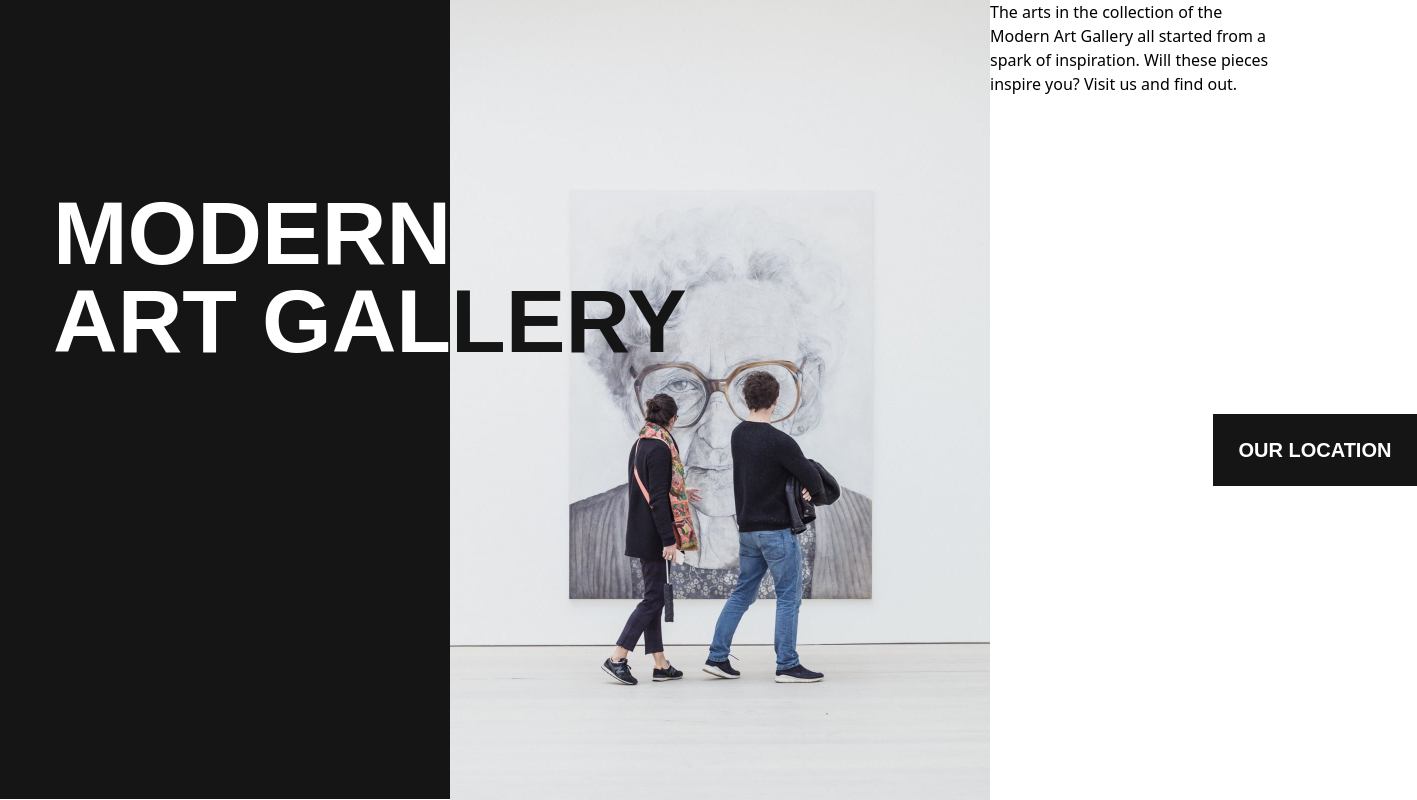
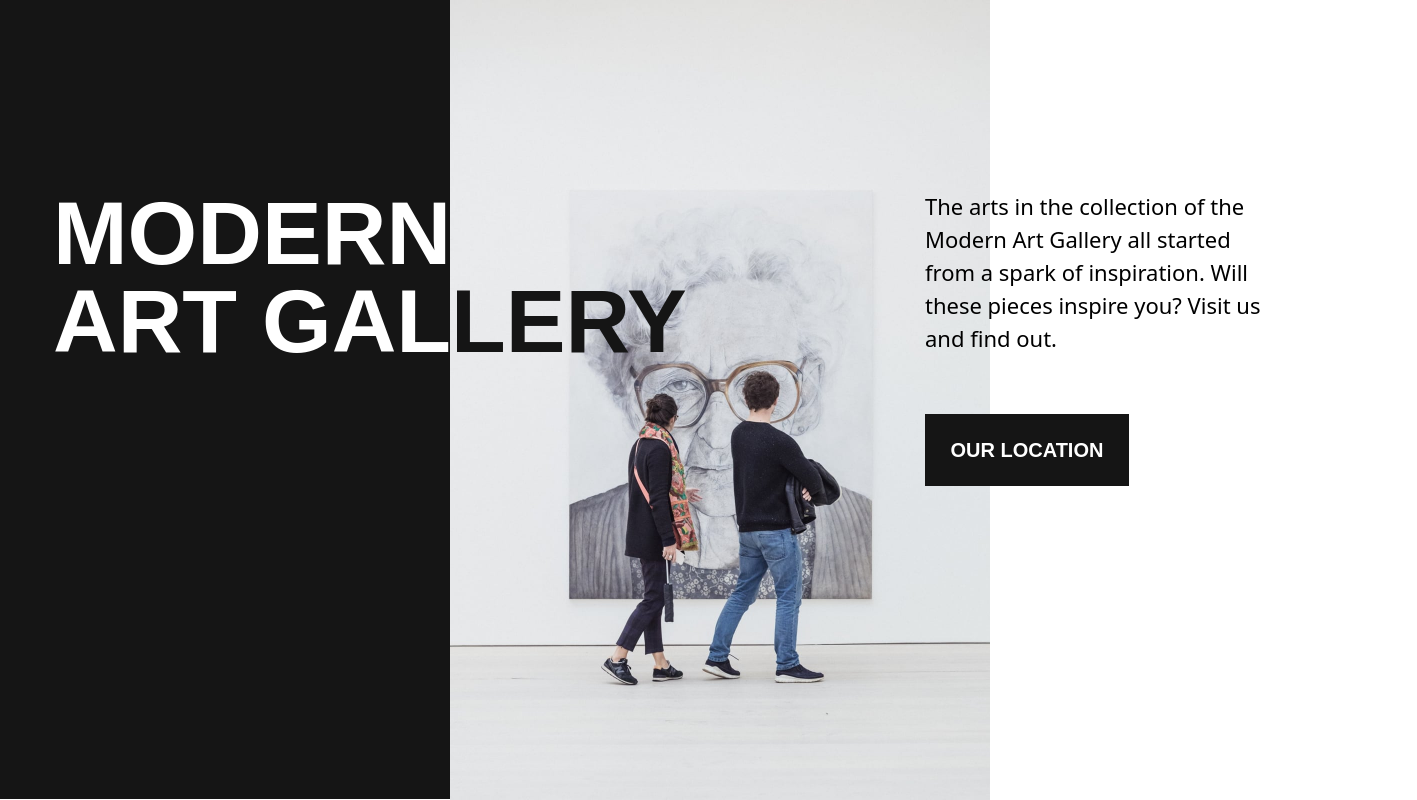
Before and after one commit to dantheuri/art-gallery-website, a React (Vite) app: page / in a window 1280 px wide. Shown: the top 800 px of the page, 1417 px wide, since content can reach past the window. Built offline with nearby package versions, Linux system fonts and the light colour scheme.

Commit message:
add design

```diff
--- a/src/pages/Home.tsx
+++ b/src/pages/Home.tsx
@@ -8,8 +8,8 @@ const home = () => {
 				<div className="w-[33.75rem] shrink-0 h-[50rem]">
 					<img src={headerImg} alt="" className="w-full h-full object-cover " />
 				</div>
-				<div>
-					<p>
+				<div className="absolute left-[57.81rem] top-[11.87rem] w-[21.875rem]">
+					<p className="text-[1.375rem]">
 						The arts in the collection of the Modern Art Gallery all started
 						from a spark of inspiration. Will these pieces inspire you? Visit us
 						and find out.
@@ -17,13 +17,13 @@ const home = () => {
 				</div>
 			</div>
 			<div></div>
-			<div className="absolute font-bigShouldersDisplay leading-[5.5rem] font-[600] uppercase w-[45.125rem] h-[11rem] text-white top-[11.81rem] left-[3.31rem] text-[5.6rem]">
+			<div className="absolute left- font-bigShouldersDisplay leading-[5.5rem] font-[600] uppercase w-[45.125rem] h-[11rem] text-white top-[11.81rem] left-[3.31rem] text-[5.6rem]">
 				<h1 className="">Modern</h1>
 				<h1>
 					Art Gal<span className="text-almost-black">lery</span>
 				</h1>
 			</div>
-			<div className="flex justify-center items-center first-line font-bigShouldersDisplay absolute bg-almost-black text-white left-[75.81rem] uppercase w-[12.75rem] h-[4.5rem] shrink-0 top-[25.88rem]">
+			<div className="flex justify-center items-center first-line font-bigShouldersDisplay absolute bg-almost-black text-white left-[57.81rem] uppercase w-[12.75rem] h-[4.5rem] shrink-0 top-[25.88rem]">
 				<span className="text-[1.25rem] font-[600]">Our location</span>
 			</div>
 			<div>Your day at the gallery</div>
```
